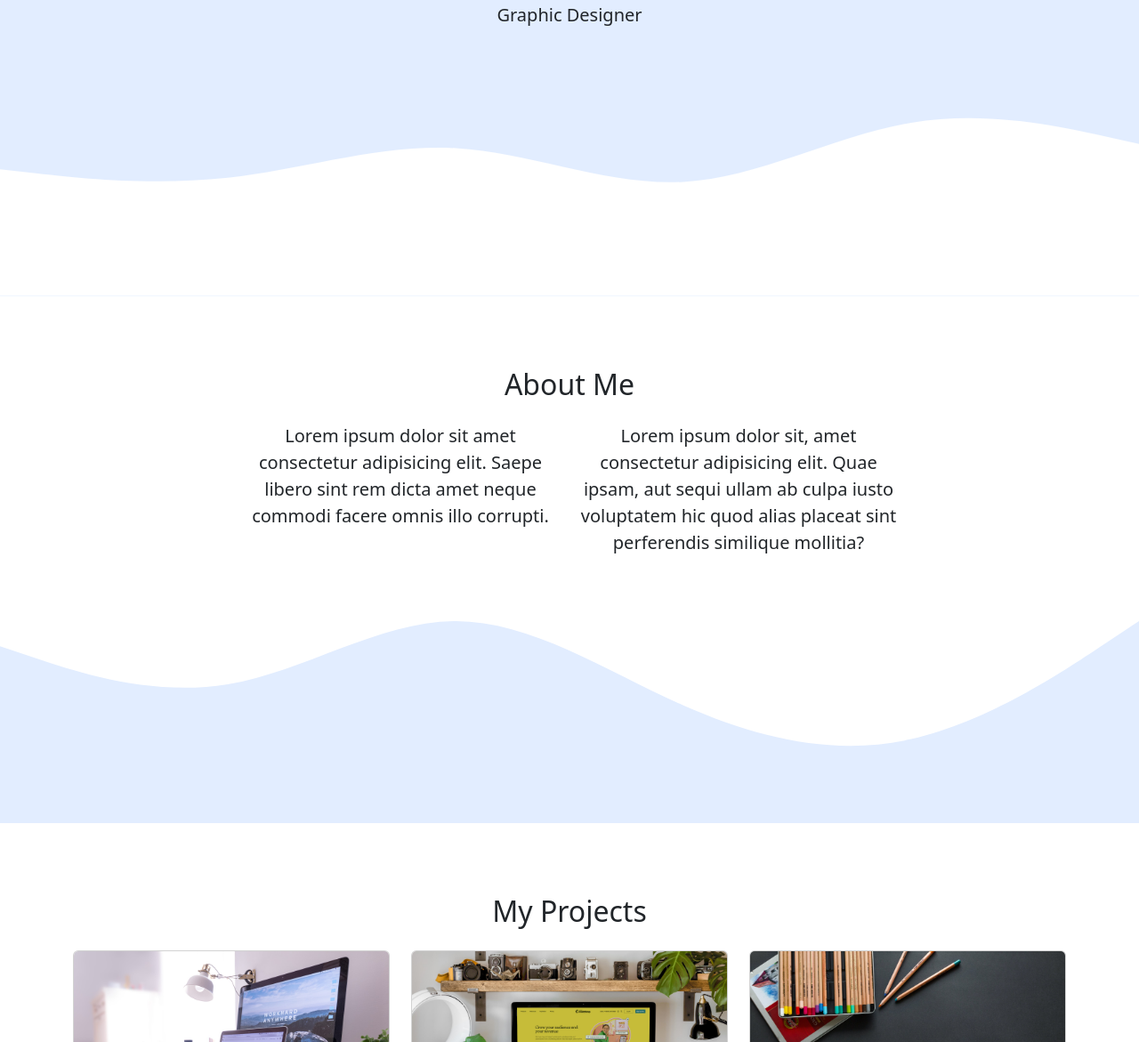
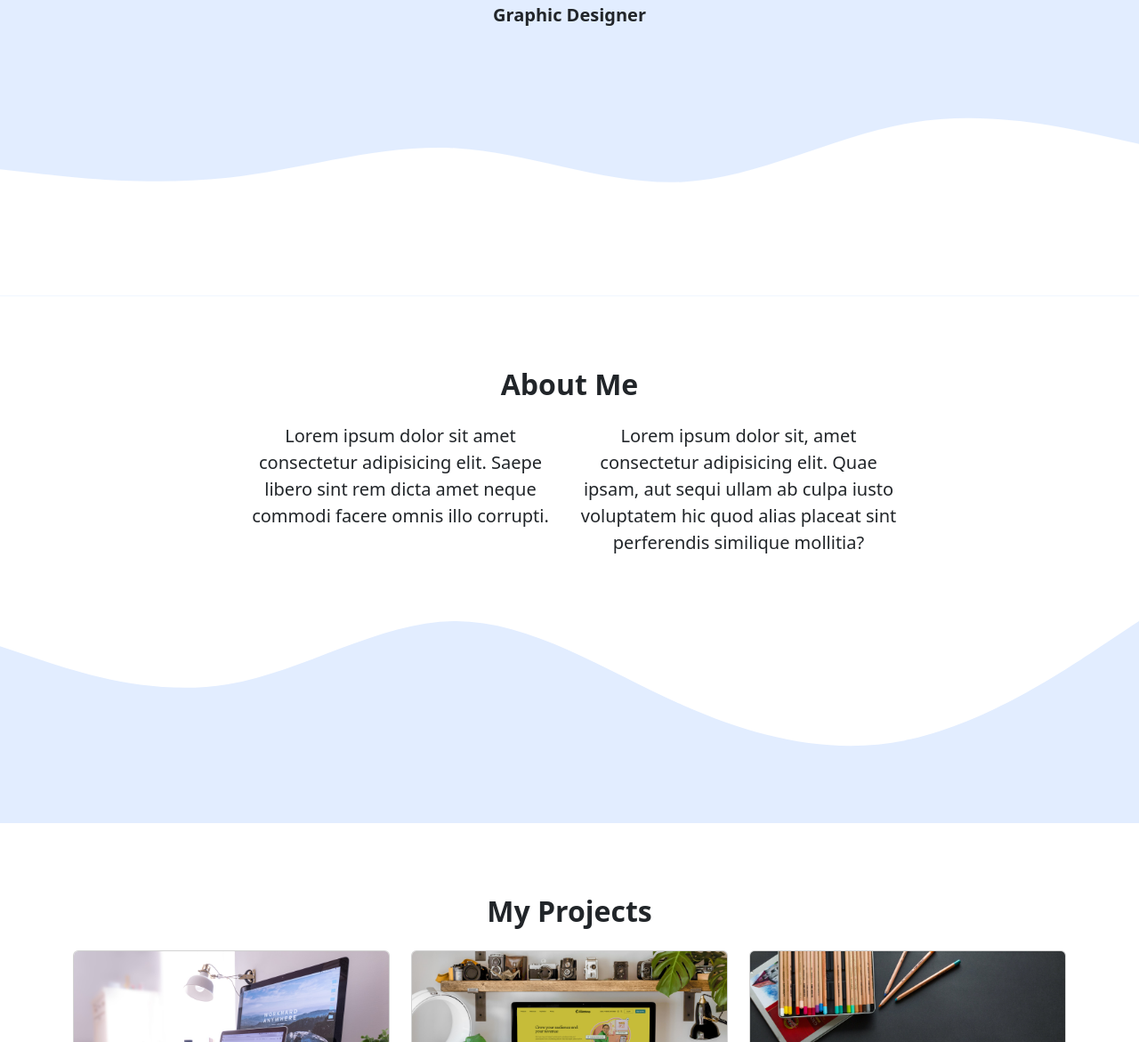
Before and after one commit to rizkyalfiranda/myportofolio, a plain HTML site: page index.html in a window 1280 px wide. Shown: the part 369-1540 px from the top of the page at 89% size. Drawn offline with nearby package versions, Linux system fonts and the light colour scheme.

Commit message:
ganti jadi bold

```diff
--- a/index.html
+++ b/index.html
@@ -71,7 +71,7 @@
         class="rounded-circle img-thumbnail"
       />
       <h1 class="display-4 fw-bold">RIZKY ALFI RANDA</h1>
-      <p class="lead">Graphic Designer</p>
+      <p class="lead fw-bold">Graphic Designer</p>
       <svg xmlns="http://www.w3.org/2000/svg" viewBox="0 0 1440 320">
         <path
           fill="#ffffff"
@@ -90,7 +90,7 @@
       <div class="container">
         <div class="row text-center mb-3">
           <div class="col">
-            <h2>About Me</h2>
+            <h2 class="fw-bold">About Me</h2>
           </div>
         </div>
         <div class="row justify-content-center fs-5 text-center">
@@ -125,7 +125,7 @@
       <div class="container">
         <div class="row text-center mb-3">
           <div class="col">
-            <h2>My Projects</h2>
+            <h2 class="fw-bold">My Projects</h2>
           </div>
         </div>
         <div class="row justify-content-center">
@@ -201,7 +201,7 @@
       <div class="container">
         <div class="row text-center mb-3">
           <div class="col">
-            <h2>Contact</h2>
+            <h2 class="fw-bold">Contact</h2>
           </div>
         </div>
         <div class="row justify-content-center">
```
